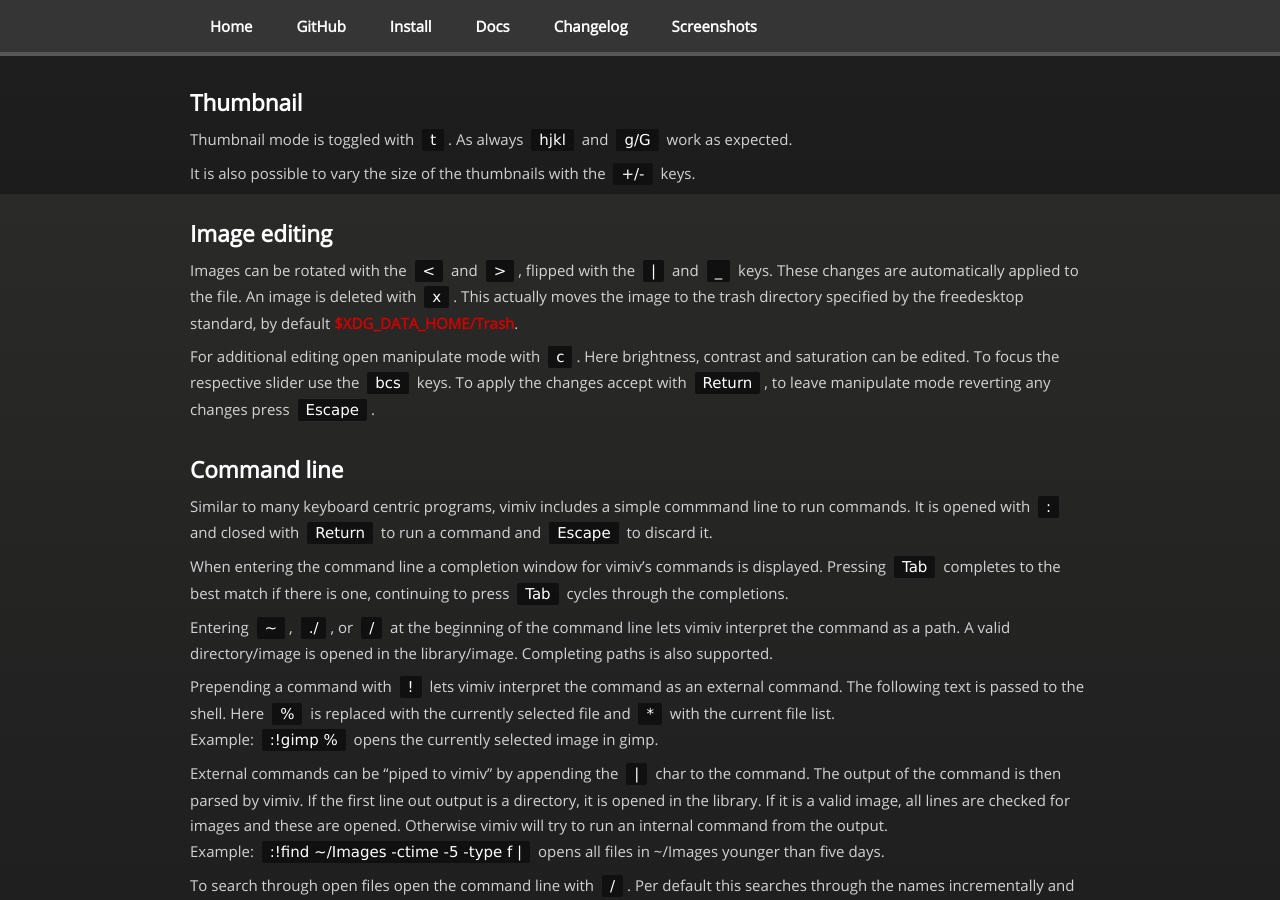
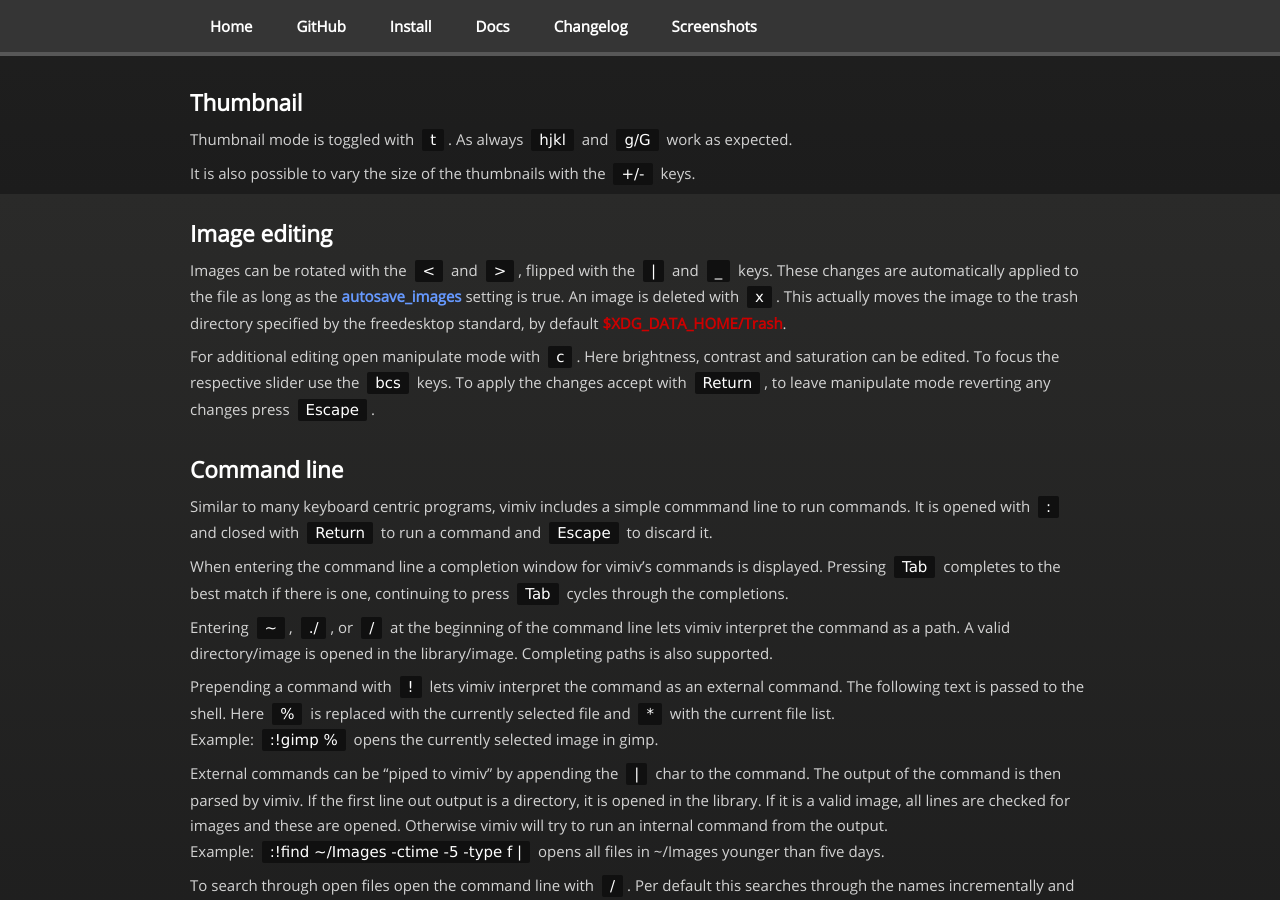
Before and after one commit to karlch/vimiv, a Jekyll site: the page built from _pages/docs/usage.md, in a window 1280 px wide and 900 px high, scrolled down 706 px. Built offline with Jekyll 4.4.1, drawn with Linux system fonts in a browser that asks for light colours.

Commit message:
Update for autosave_images and :w :wq commands

```diff
--- a/_pages/docs/usage.md
+++ b/_pages/docs/usage.md
@@ -48,9 +48,11 @@
 #### Image editing
 
 Images can be rotated with the `<` and `>`, flipped with the `|` and `_` keys.
-These changes are automatically applied to the file. An image is deleted with
-`x`. This actually moves the image to the trash directory specified by the
-freedesktop standard, by default <b class="filename">$XDG_DATA_HOME/Trash</b>.
+These changes are automatically applied to the file as long as the
+[autosave\_images]({{ site.baseurl }}/docs/configuration#autosave-images)
+setting is true. An image is deleted with `x`. This actually moves the image to
+the trash directory specified by the freedesktop standard, by default
+<b class="filename">$XDG_DATA_HOME/Trash</b>.
 
 For additional editing open manipulate mode with `c`. Here brightness, contrast
 and saturation can be edited. To focus the respective slider use the `bcs` keys.
```
Also changed, not shown: _pages/changelog.md (+2 -0 lines), _pages/docs/include/commands.md (+4 -0 lines), _pages/docs/include/commands_description.md (+10 -0 lines), _pages/docs/include/config_settings.md (+11 -3 lines).
